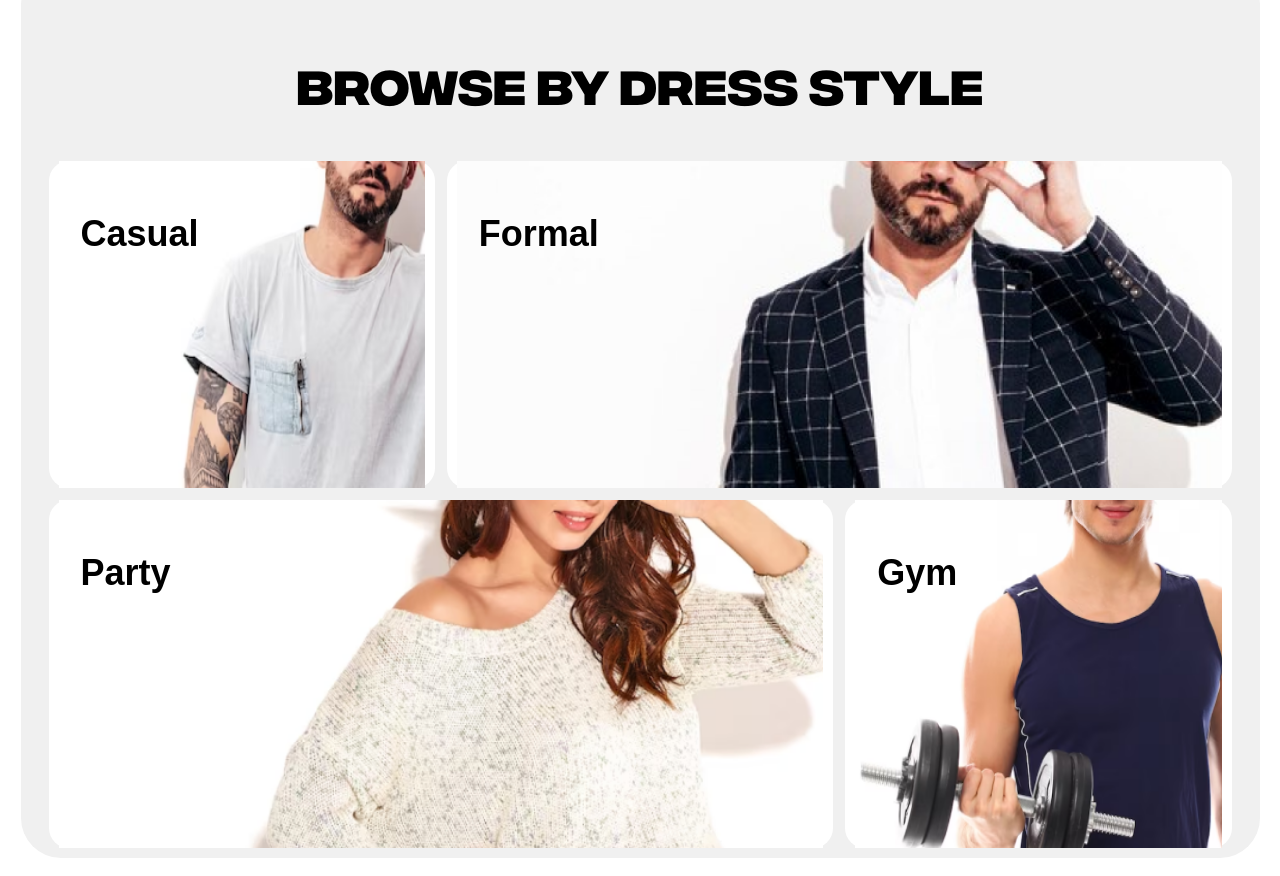
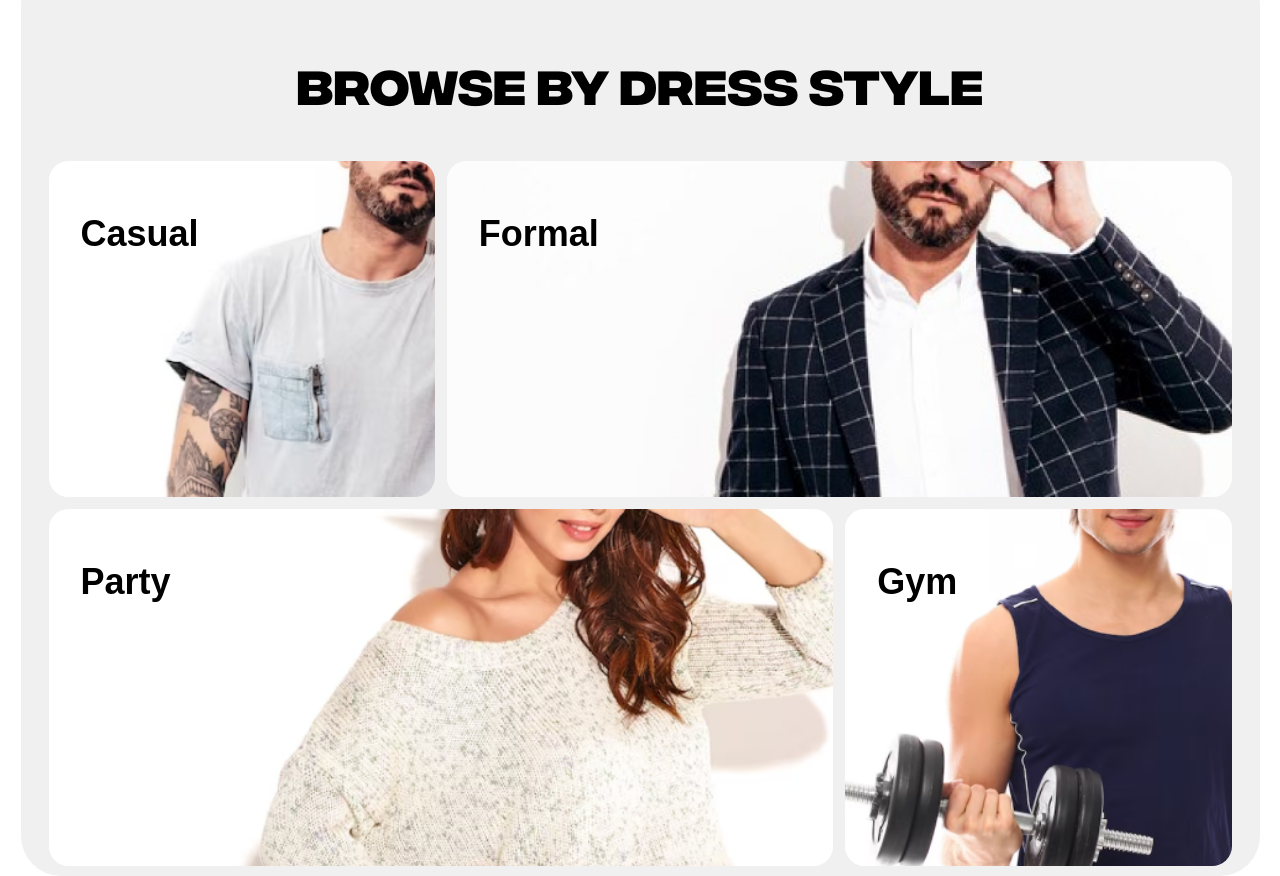
Before and after one commit to mlindenborg/WP-theme, a plain HTML site: page index.html in a window 1280 px wide. Shown: the part 2915-3791 px from the top of the page. Drawn offline with Linux system fonts and the light colour scheme; a web font is replaced by a local one.

Commit message:
browse by dress style

```diff
--- a/style.css
+++ b/style.css
@@ -407,9 +407,6 @@ hr.solid {
 }
 
 .style-cards .style-card .img-container {
-  margin: 0;
-  padding: 0px 10px;
-  border-radius: 20px;
   width: 100%;
   height: 100%;
 }
@@ -434,7 +431,8 @@ hr.solid {
   width: 100%;
   height: 100%;
   position: relative;
-  object-fit: fill;
+  object-fit: cover;
+  border-radius: 20px;
 }
 
 .style-cards .style-card h3 {
```
